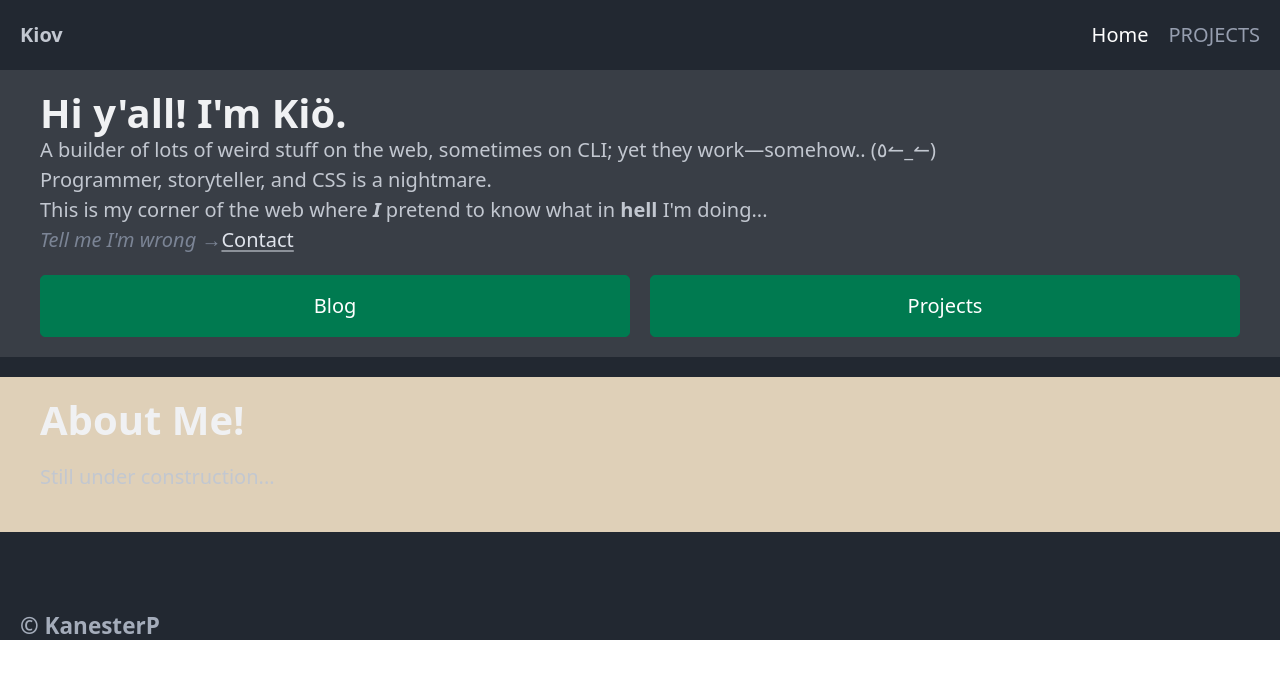
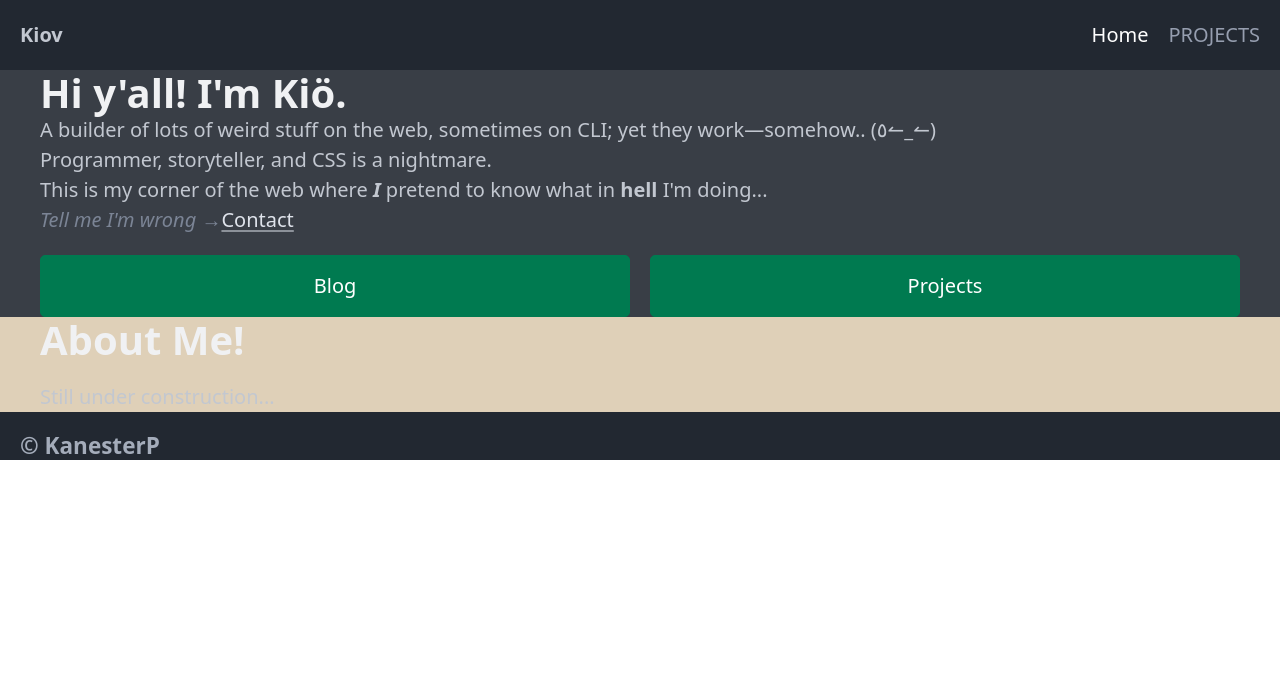
Before and after one commit to Kanester/portfolio, a SvelteKit app: page / in a window 1280 px wide. Shown: the top 678 px of the page. Built offline with nearby package versions, Linux system fonts and the light colour scheme.

Commit message:
--no-message

```diff
--- a/src/styles/global.scss
+++ b/src/styles/global.scss
@@ -12,7 +12,8 @@ body {
 }
 
 section {
-	padding: 1rem;
+	padding: 0 1rem;
+	margin: 0;
 }
 
 .hero {
```
